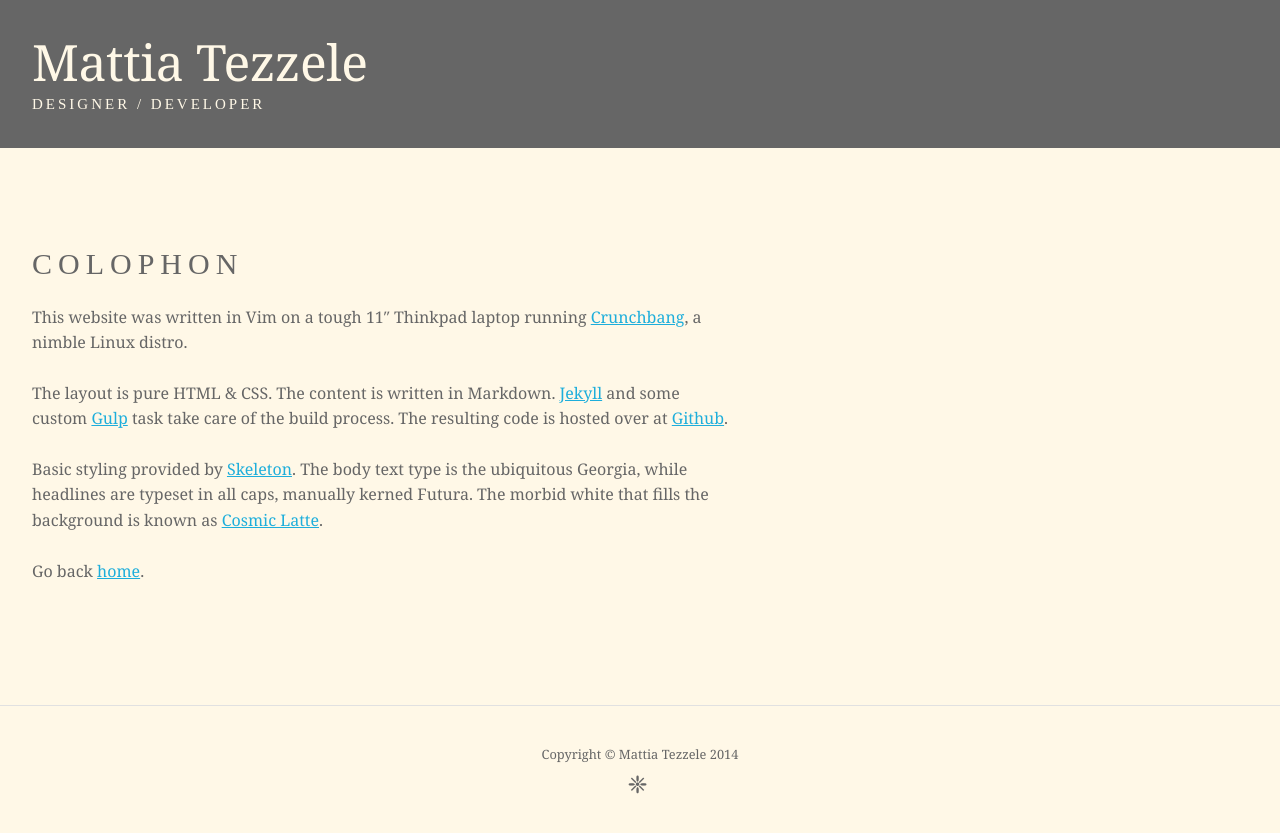
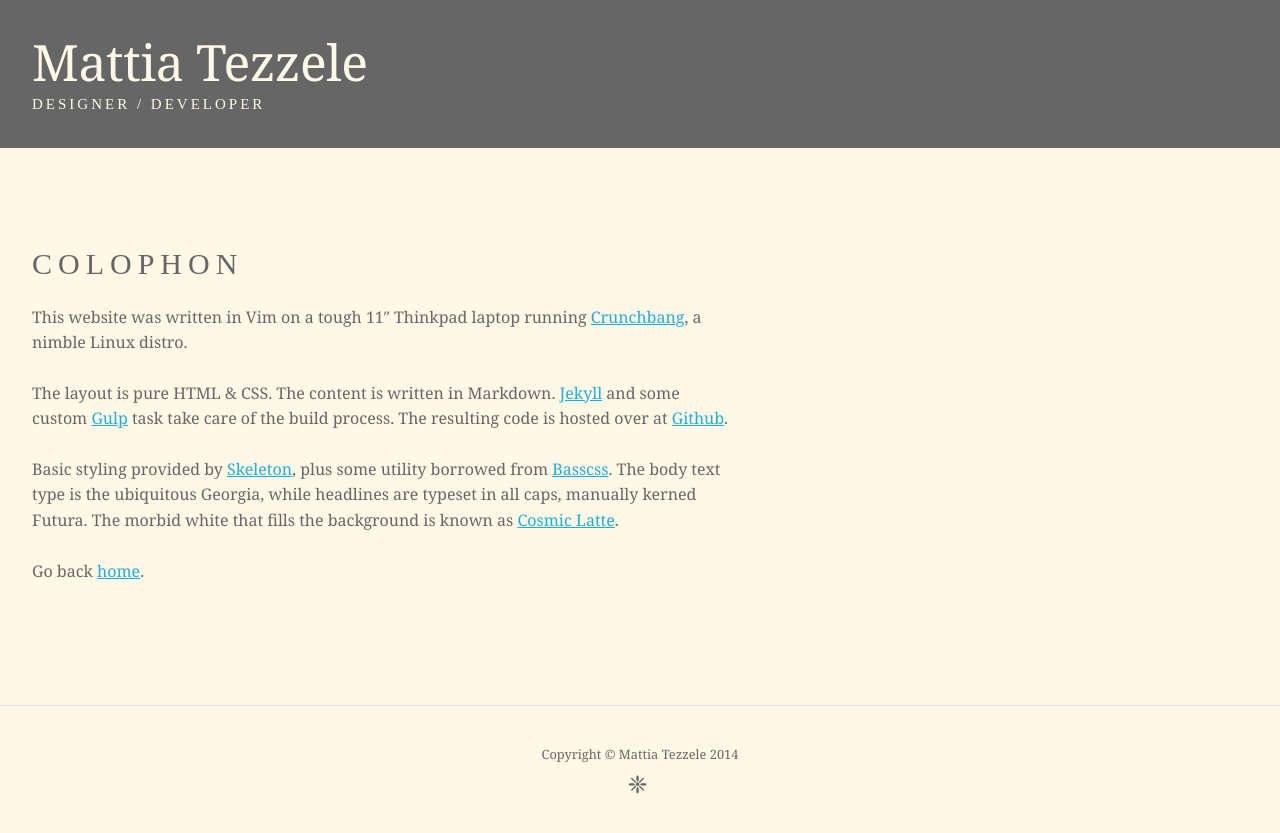
Before and after one commit to mrzool/mrzool.github.io, a Jekyll site: the page built from colophon/index.md, in a window 1280 px wide. Shown: the top 833 px of the page. Built offline with Jekyll 4.4.1, drawn with Linux system fonts in a browser that asks for light colours.

Commit message:
Add mention to Basscss

```diff
--- a/colophon/index.md
+++ b/colophon/index.md
@@ -9,6 +9,6 @@ This website was written in Vim on a tough 11&Prime; Thinkpad laptop running [Cr
 
 The layout is pure HTML &amp; CSS. The content is written in Markdown. [Jekyll](http://jekyllrb.com/) and some custom [Gulp](http://gulpjs.com/) task take care of the build process. The resulting code is hosted over at [Github](https://github.com/).
 
-Basic styling provided by [Skeleton](http://getskeleton.com/).  The body text type is the ubiquitous Georgia, while headlines are typeset in all caps, manually kerned Futura. The morbid white that fills the background is known as [Cosmic Latte](http://en.wikipedia.org/wiki/Cosmic_latte).
+Basic styling provided by [Skeleton](http://getskeleton.com/), plus some utility borrowed from [Basscss](http://www.basscss.com/).  The body text type is the ubiquitous Georgia, while headlines are typeset in all caps, manually kerned Futura. The morbid white that fills the background is known as [Cosmic Latte](http://en.wikipedia.org/wiki/Cosmic_latte).
 
 Go back [home](/).
```
